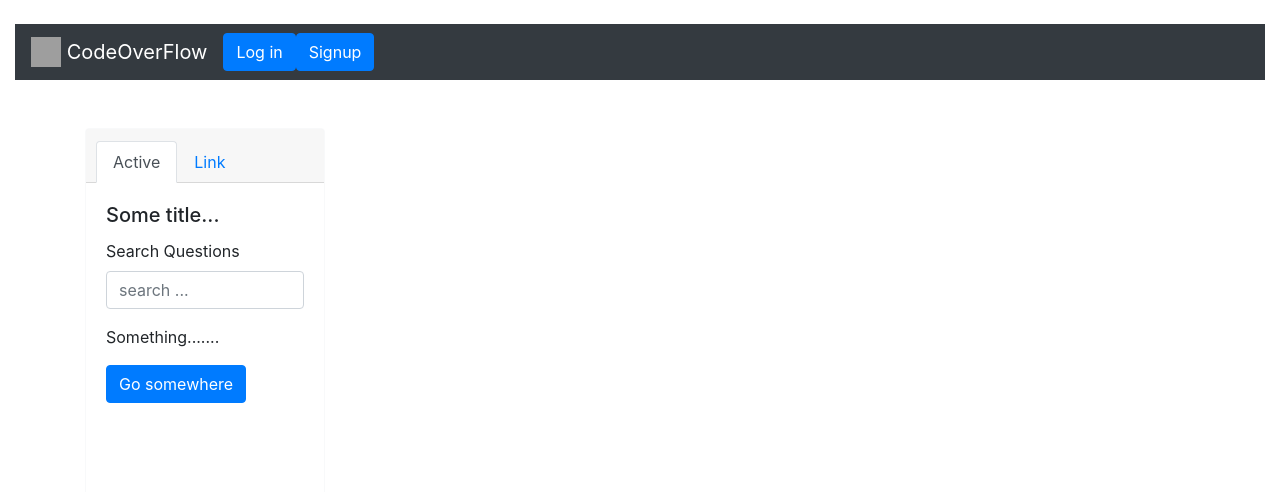
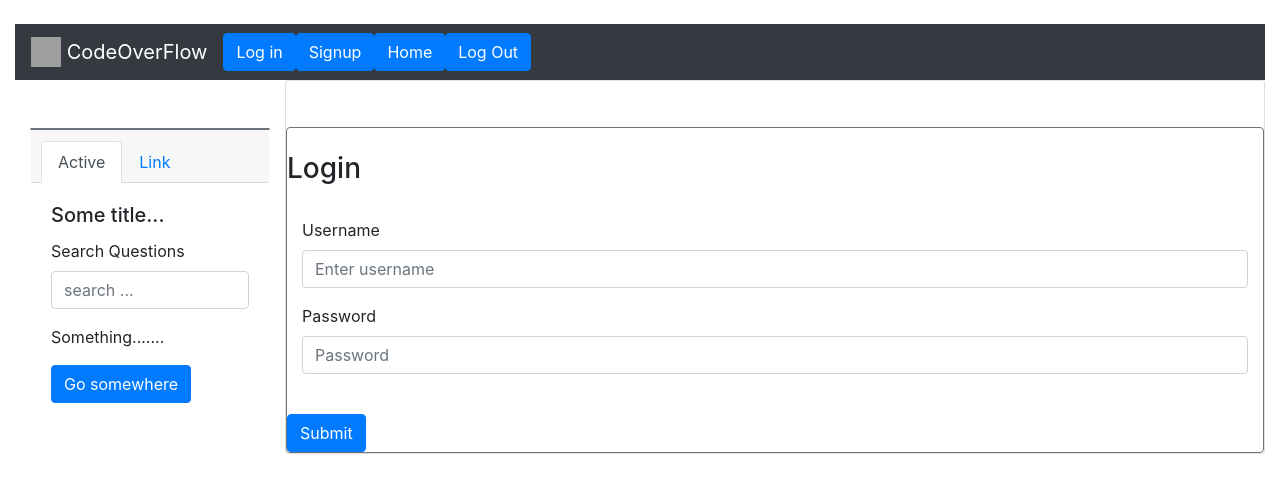
Before and after one commit to JinaStrickland/CodeOverFlow_FrontEnd, a React (Create React App) app: page /login in a window 1280 px wide. Shown: the top 492 px of the page. Built offline with nearby package versions, Linux system fonts and the light colour scheme; no server answers; grey boxes are pictures that could not be loaded.

Commit message:
working on components

```diff
--- a/package.json
+++ b/package.json
@@ -7,6 +7,7 @@
     "@testing-library/react": "^9.3.2",
     "@testing-library/user-event": "^7.1.2",
     "bootstrap": "^4.5.2",
+    "css-loader": "^4.3.0",
     "mdbreact": "^4.27.0",
     "react": "^16.13.1",
     "react-bootstrap": "^1.3.0",
--- /dev/null
+++ b/src/App.css
@@ -0,0 +1,21 @@
+#nav-bar {
+  float: left;
+  height: "150rem"
+
+}
+
+#main-container {
+  float: right;
+  /* margin: auto; */
+  margin-top: 46px;
+  position: relative;
+  width: "70rem";
+  /* width: 100%; */
+}
+
+#signup-card {
+  margin-top: 46px;
+}
+#login-card {
+  margin-top: 46px;
+}
--- a/src/App.js
+++ b/src/App.js
@@ -3,11 +3,13 @@ import Header from "./Components/Header";
 import NavBar from "./Components/NavBar";
 import MainContainer from "./MainContainer";
 import SignUp from "./Components/SignUp";
+import LogIn from "./Components/LogIn";
 import { BrowserRouter, Route, Switch } from "react-router-dom";
 import { MDBContainer } from "mdbreact";
 import QuestionForm from "./Components/QuestionForm";
 import AnswerForm from "./Components/AnswerForm";
-// import Button from "react-bootstrap/Button";
+import "./App.css";
+import { Card } from "react-bootstrap";
 
 const url = "http://localhost:3000/questions/";
 
@@ -17,7 +19,15 @@ class App extends Component {
   };
 
   componentDidMount() {
-    fetch(url)
+    fetch(
+      url
+      //   , {
+      //   method: "GET",
+      //   headers: {
+      //     Authorization: `Bearer ${localStorage.token}`,
+      //   },
+      // }
+    )
       .then((resp) => resp.json())
       .then((allQuestions) =>
         this.setState({
@@ -27,37 +37,38 @@ class App extends Component {
   }
 
   addQuestion = (e) => {
-    e.preventDefault()
+    e.preventDefault();
 
-    let title = e.target[0].value
-    let body = e.target[1].value
-    let tag = e.target[2].value
+    let title = e.target[0].value;
+    let body = e.target[1].value;
+    let tag = e.target[2].value;
 
     const configObj = {
       method: "POST",
       headers: {
         "Content-Type": "application/json",
-        "Accept": "application/json"
+        Accept: "application/json",
+        // Authorization: `Bearer ${localStorage.token}`,
       },
       body: JSON.stringify({
         question: {
           title: title,
           body: body,
           tag: tag,
-          user_id: 1 //needs to be current user
-        }
-      })
-    }
+          user_id: 1, //needs to be current user
+        },
+      }),
+    };
 
     fetch(url, configObj)
-    .then(res => res.json())
-    .then(question =>
+      .then((res) => res.json())
+      .then((question) =>
         this.setState({
-        questions: [...this.state.questions, question]
+          questions: [...this.state.questions, question],
         })
-      )
-    e.target.reset()
-  }
+      );
+    e.target.reset();
+  };
 
   render() {
     return (
@@ -65,12 +76,15 @@ class App extends Component {
         <MDBContainer fluid>
           <div className="App">
             <Header />
-            <MDBContainer size="sm">
+            <div id="nav-bar">
+              <MDBContainer size="sm" id="nav-bar">
                 <NavBar />
               </MDBContainer>
+            </div>
+            <Card>
               <Switch>
+                <Route exact path="/login" component={LogIn} />
                 <Route exact path="/signup" component={SignUp} />
-              <MDBContainer size="lg">
                 <Route
                   exact
                   path="/homepage"
@@ -78,22 +92,25 @@ class App extends Component {
                     <MainContainer questions={this.state.questions} />
                   )}
                 />
-              </MDBContainer>
                 <Switch>
-                  <Route path="/addquestion" componet={QuestionForm}
+                  <Route
+                    path="/addquestion"
+                    componet={QuestionForm}
                     render={() => (
-                    <QuestionForm addQuestion={this.addQuestion}/>
+                      <QuestionForm addQuestion={this.addQuestion} />
                     )}
                   />
                 </Switch>
                 <Switch>
-                  <Route path="/addanswer" componet={AnswerForm}
-                    render={() => (
-                    <AnswerForm addAnswer={this.addAnswer}/>
-                    )}
+                  <Route
+                    path="/addanswer"
+                    componet={AnswerForm}
+                    render={() => <AnswerForm addAnswer={this.addAnswer} />}
                   />
                 </Switch>
               </Switch>
+            </Card>
+            <div></div>
           </div>
         </MDBContainer>
       </BrowserRouter>
--- a/src/Components/Header.js
+++ b/src/Components/Header.js
@@ -9,10 +9,18 @@ import { useHistory } from "react-router-dom";
 const Header = (props) => {
   const history = useHistory();
   const handleOnClick = useCallback(() => history.push("/signup"), [history]);
+  const logInOnClick = useCallback(() => history.push("/login"), [history]);
+  const homepageOnClick = useCallback(() => history.push("/homepage"), [
+    history,
+  ]);
+
+  const logOut = () => {
+    localStorage.clear();
+  };
 
   return (
     <div>
-      <>
+      {/* <> */}
         <br />
         <Navbar bg="dark" variant="dark">
           <Navbar.Brand href="#home">
@@ -25,12 +33,22 @@ const Header = (props) => {
             />{" "}
             CodeOverFlow
           </Navbar.Brand>
-          <Button variant="primary">Log in</Button>
-          <Button variant="primary" onClick={handleOnClick}>
-            Signup
-          </Button>
+          <>
+            <Button variant="primary" onClick={logInOnClick}>
+              Log in
+            </Button>{" "}
+            <Button variant="primary" onClick={handleOnClick}>
+              Signup
+            </Button>{" "}
+            <Button variant="primary" onClick={homepageOnClick}>
+              Home
+            </Button>{" "}
+            <Button variant="primary" onClick={logOut}>
+              Log Out
+            </Button>
+          </>
         </Navbar>
-      </>
+      {/* </> */}
     </div>
   );
 };
--- a/src/Components/LogIn.js
+++ b/src/Components/LogIn.js
@@ -0,0 +1,94 @@
+import React, { Component } from "react";
+import Form from "react-bootstrap/Form";
+import Button from "react-bootstrap/Button";
+import Col from "react-bootstrap/Col";
+import Card from "react-bootstrap/Card";
+
+class LogIn extends Component {
+  handleChange = (e) => {
+    this.setState({
+      [e.target.name]: e.target.value,
+    });
+  };
+
+  logIn = (e) => {
+    e.preventDefault();
+
+    // e.target.reset();
+
+    fetch("http://localhost:3000/login", {
+      method: "POST",
+      headers: {
+        "Content-Type": "application/json",
+      },
+      body: JSON.stringify({
+        user: {
+          username: this.state.username,
+          password: this.state.password,
+        },
+      }),
+    })
+      .then((res) => res.json())
+      .then((userInfo) => {
+        localStorage.token = userInfo.token;
+      });
+  };
+
+  render() {
+    return (
+      <div id="login-card">
+        <Card border="secondary">
+          <br />
+          <h3>Login</h3>
+          <br />
+          <Form onSubmit={(e) => this.logIn(e)}>
+            <Form.Row>
+              <Form.Group
+                as={Col}
+                controlId="formGridUsername formBasicUsername"
+              >
+                <Col xs="auto">
+                  <Form.Label>Username</Form.Label>
+                  <Form.Control
+                    type="text"
+                    name="username"
+                    placeholder="Enter username"
+                    onChange={(e) => this.handleChange(e)}
+                  />
+                </Col>
+              </Form.Group>
+            </Form.Row>
+
+            <Form.Row>
+              <Form.Group
+                as={Col}
+                controlId="formGridPassword formBasicPassword"
+              >
+                <Col xs="auto">
+                  <Form.Label>Password</Form.Label>
+                  <Form.Control
+                    type="password"
+                    name="password"
+                    placeholder="Password"
+                    onChange={(e) => this.handleChange(e)}
+                  />
+                </Col>
+              </Form.Group>
+            </Form.Row>
+
+            <Form.Row>
+              <Col xs="8">
+                <br />
+                <Button variant="primary" type="submit">
+                  Submit
+                </Button>
+              </Col>
+            </Form.Row>
+          </Form>
+        </Card>
+      </div>
+    );
+  }
+}
+
+export default LogIn;
--- a/src/Components/NavBar.js
+++ b/src/Components/NavBar.js
@@ -9,7 +9,7 @@ const NavBar = (props) => {
     <div>
       <br />
       <br />
-      <Card border="light" style={{ width: "15rem", height: "100rem" }}>
+      <Card border="secondary" style={{ width: "15rem", height: 0 }}>
         <Card.Header>
           <Nav variant="tabs" defaultActiveKey="#first">
             <Nav.Item>
--- a/src/Components/Question.js
+++ b/src/Components/Question.js
@@ -1,4 +1,6 @@
 import React from "react";
+import Button from "react-bootstrap/Button";
+import Nav from "react-bootstrap/Nav";
 
 let usersUrl = "http://localhost:3000/users/";
 
@@ -28,7 +30,11 @@ class Question extends React.Component {
     return (
       <div>
         <p>Username: {this.state.user.username}</p>
+
         <img src={`${this.state.user.image}`}></img>
+        <Nav.Item>
+          <Nav.Link href="/addquestion">edit</Nav.Link>
+        </Nav.Item>
         <h6>
           {" "}
           <strong>Title: {question.title}</strong>
@@ -38,6 +44,7 @@ class Question extends React.Component {
           <strong>Tag: </strong>
           {question.tag}
         </p>
+          <Button variant="danger">Delete</Button>
         <p>
           ({answers_count}) Answers: {answers.join(" - ")}
         </p>
--- a/src/Components/SignUp.js
+++ b/src/Components/SignUp.js
@@ -2,6 +2,7 @@ import React, { Component } from "react";
 import Form from "react-bootstrap/Form";
 import Button from "react-bootstrap/Button";
 import Col from "react-bootstrap/Col";
+import Card from "react-bootstrap/Card";
 
 class SignUp extends Component {
   handleChange = (e) => {
@@ -35,14 +36,17 @@ class SignUp extends Component {
 
   render() {
     return (
-      <div>
+      <div id="signup-card">
+        <Card border="secondary">
           <br />
           <h3>Signup</h3>
           <br />
-
           <Form onSubmit={(e) => this.signUp(e)}>
             <Form.Row>
-            <Form.Group as={Col} controlId="formGridUsername formBasicUsername">
+              <Form.Group
+                as={Col}
+                controlId="formGridUsername formBasicUsername"
+              >
                 <Col xs="auto">
                   <Form.Label>Username</Form.Label>
                   <Form.Control
@@ -67,7 +71,10 @@ class SignUp extends Component {
             </Form.Row>
 
             <Form.Row>
-            <Form.Group as={Col} controlId="formGridPassword formBasicPassword">
+              <Form.Group
+                as={Col}
+                controlId="formGridPassword formBasicPassword"
+              >
                 <Col xs="auto">
                   <Form.Label>Password</Form.Label>
                   <Form.Control
@@ -100,6 +107,7 @@ class SignUp extends Component {
               </Col>
             </Form.Row>
           </Form>
+        </Card>
       </div>
     );
   }
--- a/src/MainContainer.js
+++ b/src/MainContainer.js
@@ -9,8 +9,8 @@ class MainContainer extends React.Component {
   // state = {};
   render() {
     return (
-      <div>
-        <Card border="light" style={{ width: "100rem", height: "100rem" }}>
+      <div id="main-container">
+        <Card border="secondary" >
           <Card.Body>
             {this.props.questions.map((question) => (
               <Question question={question} key={question.id} />
```
Also changed, not shown: 1 other file (tests, documents, lock files or other folders). Lines whose indentation alone changed are shown as unchanged.
